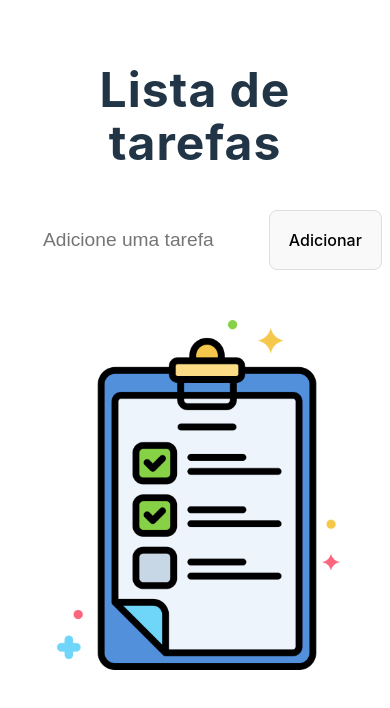
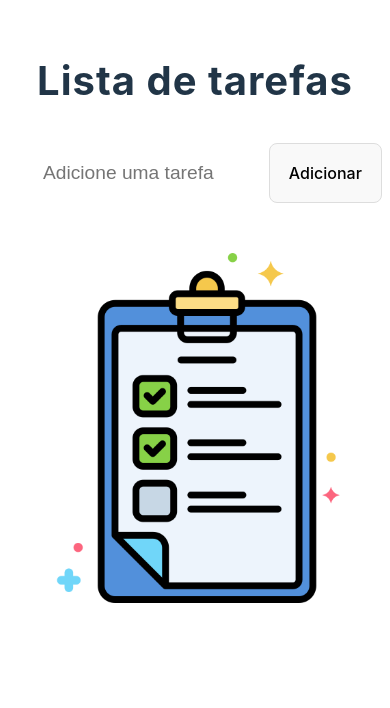
Before and after one commit to andr3serafim/lista-de-tarefas, a React (Vite) app: page / in a window 390 px wide. Shown: the top 708 px of the page. Built offline with nearby package versions, Linux system fonts and the light colour scheme.

Commit message:
Correção de responsividade

```diff
--- a/src/todo-list.css
+++ b/src/todo-list.css
@@ -115,7 +115,7 @@ input {
         width: 350px;
     }
     .titulo-form {
-        font-size: 3rem;
+        font-size: 2.5rem;
     }
     .imagem {
         max-width: 350px;
```
